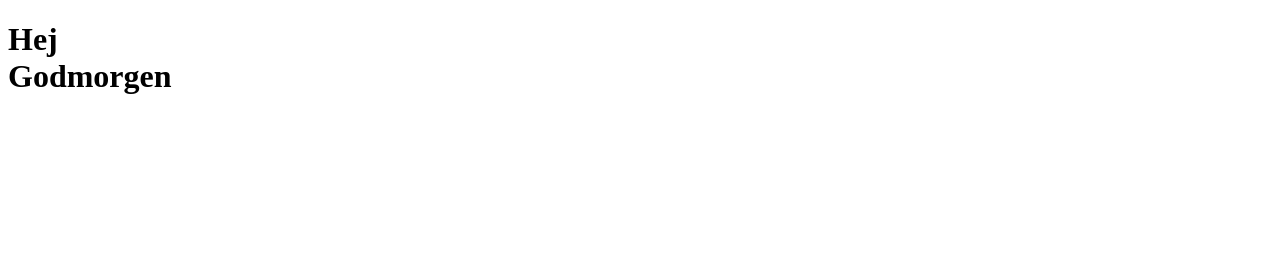
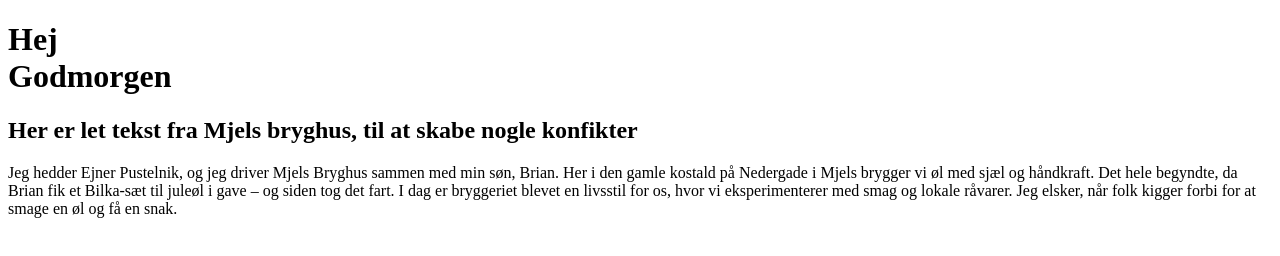
Before and after one commit to Xensoe/Git-repository, a plain HTML site: page Index.html in a window 1280 px wide. Drawn offline with Linux system fonts and the light colour scheme.

Commit message:
exstra-tekst

```diff
--- a/Index.html
+++ b/Index.html
@@ -13,5 +13,18 @@
      Godmorgen
 
     </h1>
+
+    <h2> Her er let tekst fra Mjels bryghus,
+         til at skabe nogle konfikter</h2>
+
+    <p>Jeg hedder Ejner Pustelnik,
+og jeg driver Mjels Bryghus sammen med min søn,
+ Brian. Her i den gamle kostald på Nedergade i Mjels brygger
+  vi øl med sjæl og håndkraft.
+  Det hele begyndte, da Brian fik et Bilka-sæt til juleøl i
+  gave – og siden tog det fart. I dag er bryggeriet blevet en
+  livsstil for os, hvor vi eksperimenterer med smag og lokale
+  råvarer. Jeg elsker, når folk kigger forbi for at smage en
+  øl og få en snak. </p>
 </body>
 </html>
```
